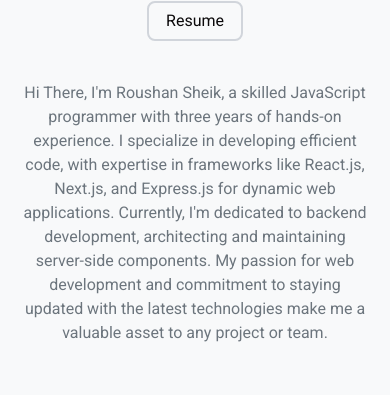
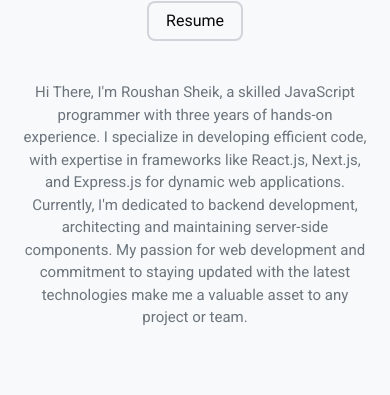
Before and after one commit to roushan-sheik/roushansheik.dev, a React (Vite) app: page / in a window 390 px wide. Shown: the part 644-1039 px from the top of the page. Built offline with nearby package versions, Linux system fonts and the light colour scheme.

Commit message:
description font size changed

```diff
--- a/src/components/Banner.jsx
+++ b/src/components/Banner.jsx
@@ -90,7 +90,7 @@ const Banner = () => {
       </div>
       {/* bottom Para graph container  */}
       <div>
-        <p className="secondary_black text-center lg:text-left text-base   my-8">
+        <p className="secondary_black text-center lg:text-left lg:text-base text-[15px]   my-8">
           {description}
         </p>
       </div>
```
